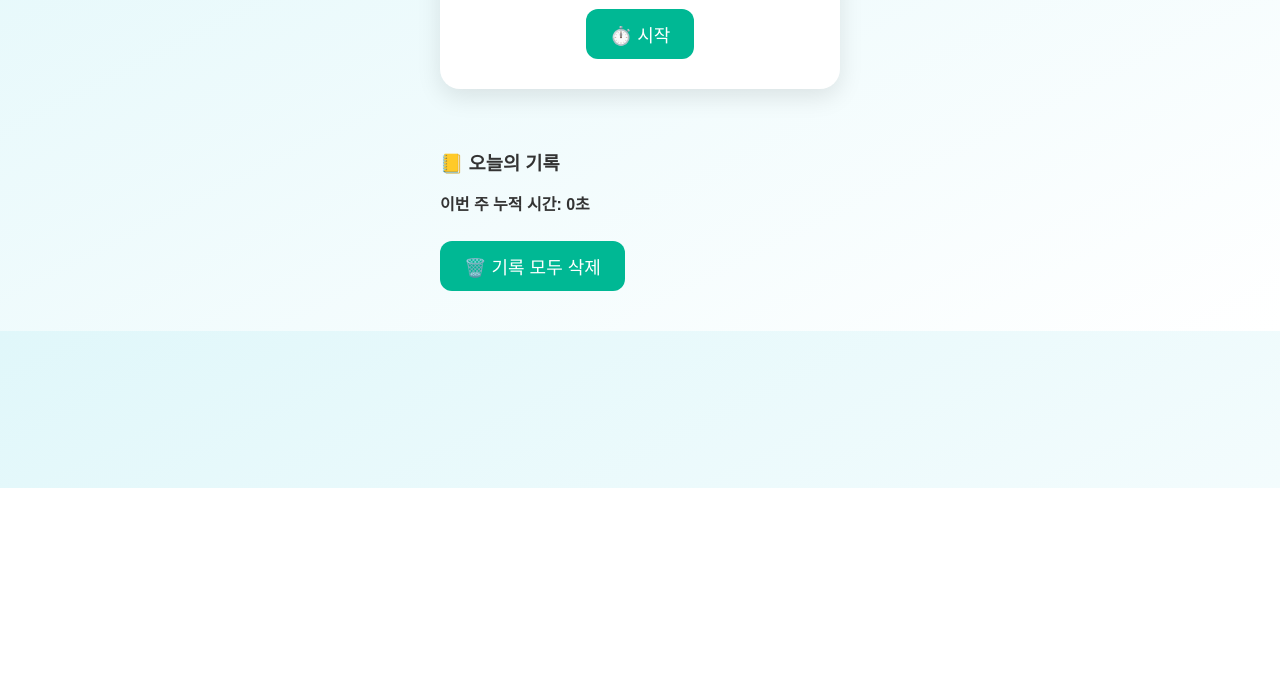
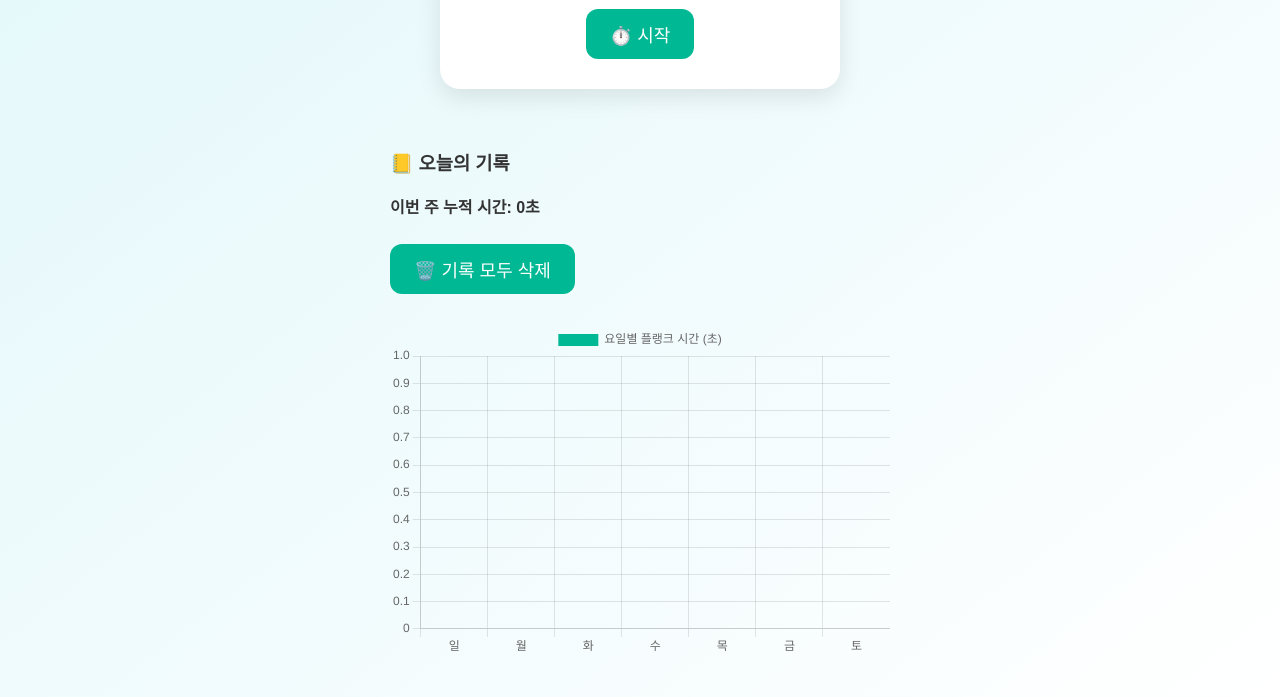
Before and after one commit to hoomnamBJ/plank-timer, a plain HTML site: page index.html in a window 1280 px wide. Shown: the part 312-1009 px from the top of the page. Before the commit the page ends 800 px from the top, so only its background shows below. Drawn offline with nearby package versions, Linux system fonts and the light colour scheme; a web font is replaced by a local one.

Commit message:
Add files via upload

```diff
--- a/index.html
+++ b/index.html
@@ -5,6 +5,7 @@
   <meta name="viewport" content="width=device-width, initial-scale=1.0" />
   <title>플랭크 타이머</title>
   <link href="https://fonts.googleapis.com/css2?family=Gmarket+Sans:wght@500&display=swap" rel="stylesheet">
+  <script src="https://cdn.jsdelivr.net/npm/chart.js"></script>
   <style>
     * {
       box-sizing: border-box;
@@ -62,11 +63,8 @@
     }
     #records {
       margin-top: 40px;
-      max-width: 400px;
+      max-width: 500px;
       width: 100%;
-    }
-    #records h3 {
-      margin-bottom: 10px;
     }
     #recordList {
       list-style: none;
@@ -82,6 +80,9 @@
     #weeklyTotal {
       font-weight: bold;
       margin-top: 10px;
+    }
+    canvas {
+      margin-top: 30px;
     }
   </style>
 </head>
@@ -100,6 +101,8 @@
     <ul id="recordList"></ul>
     <p id="weeklyTotal">이번 주 누적 시간: 0초</p>
     <button onclick="clearRecords()">🗑️ 기록 모두 삭제</button>
+
+    <canvas id="weeklyChart" height="200"></canvas>
   </div>
 
   <script>
@@ -154,33 +157,6 @@
       showRecords();
     }
 
-    function showRecords() {
-      const recordList = document.getElementById("recordList");
-      const weeklyTotal = document.getElementById("weeklyTotal");
-      recordList.innerHTML = "";
-
-      let records = JSON.parse(localStorage.getItem("plankRecords") || "[]");
-      records = records.reverse();
-
-      let weekSum = 0;
-      const today = new Date();
-      const weekStart = new Date(today);
-      weekStart.setDate(today.getDate() - today.getDay()); // 일요일 기준
-
-      records.forEach((rec) => {
-        const li = document.createElement("li");
-        li.textContent = `${rec.date} - ${rec.seconds}초`;
-        recordList.appendChild(li);
-
-        const recDate = new Date(rec.date);
-        if (recDate >= weekStart) {
-          weekSum += rec.seconds;
-        }
-      });
-
-      weeklyTotal.textContent = `이번 주 누적 시간: ${weekSum}초`;
-    }
-
     function clearRecords() {
       if (confirm("정말로 모든 기록을 삭제할까요?")) {
         localStorage.removeItem("plankRecords");
@@ -188,7 +164,70 @@
       }
     }
 
-    showRecords(); // 페이지 처음 열릴 때 기록 보여줌
+    function getDayIndex(dateStr) {
+      const date = new Date(dateStr);
+      return date.getDay(); // 0 (일요일) ~ 6 (토요일)
+    }
+
+    function showRecords() {
+      const recordList = document.getElementById("recordList");
+      const weeklyTotal = document.getElementById("weeklyTotal");
+      const records = JSON.parse(localStorage.getItem("plankRecords") || "[]");
+
+      recordList.innerHTML = "";
+      let weekSum = 0;
+
+      const today = new Date();
+      const weekStart = new Date(today);
+      weekStart.setDate(today.getDate() - today.getDay());
+
+      const dayTotals = [0, 0, 0, 0, 0, 0, 0]; // 일~토
+
+      records.slice().reverse().forEach((rec) => {
+        const li = document.createElement("li");
+        li.textContent = `${rec.date} - ${rec.seconds}초`;
+        recordList.appendChild(li);
+
+        const recDate = new Date(rec.date);
+        if (recDate >= weekStart) {
+          const dayIndex = recDate.getDay();
+          dayTotals[dayIndex] += rec.seconds;
+          weekSum += rec.seconds;
+        }
+      });
+
+      weeklyTotal.textContent = `이번 주 누적 시간: ${weekSum}초`;
+      updateChart(dayTotals);
+    }
+
+    let chart;
+
+    function updateChart(data) {
+      const ctx = document.getElementById("weeklyChart").getContext("2d");
+      if (chart) chart.destroy();
+
+      chart = new Chart(ctx, {
+        type: "bar",
+        data: {
+          labels: ["일", "월", "화", "수", "목", "금", "토"],
+          datasets: [{
+            label: "요일별 플랭크 시간 (초)",
+            data: data,
+            backgroundColor: "#00b894"
+          }]
+        },
+        options: {
+          responsive: true,
+          scales: {
+            y: {
+              beginAtZero: true
+            }
+          }
+        }
+      });
+    }
+
+    showRecords();
   </script>
 
 </body>
```
